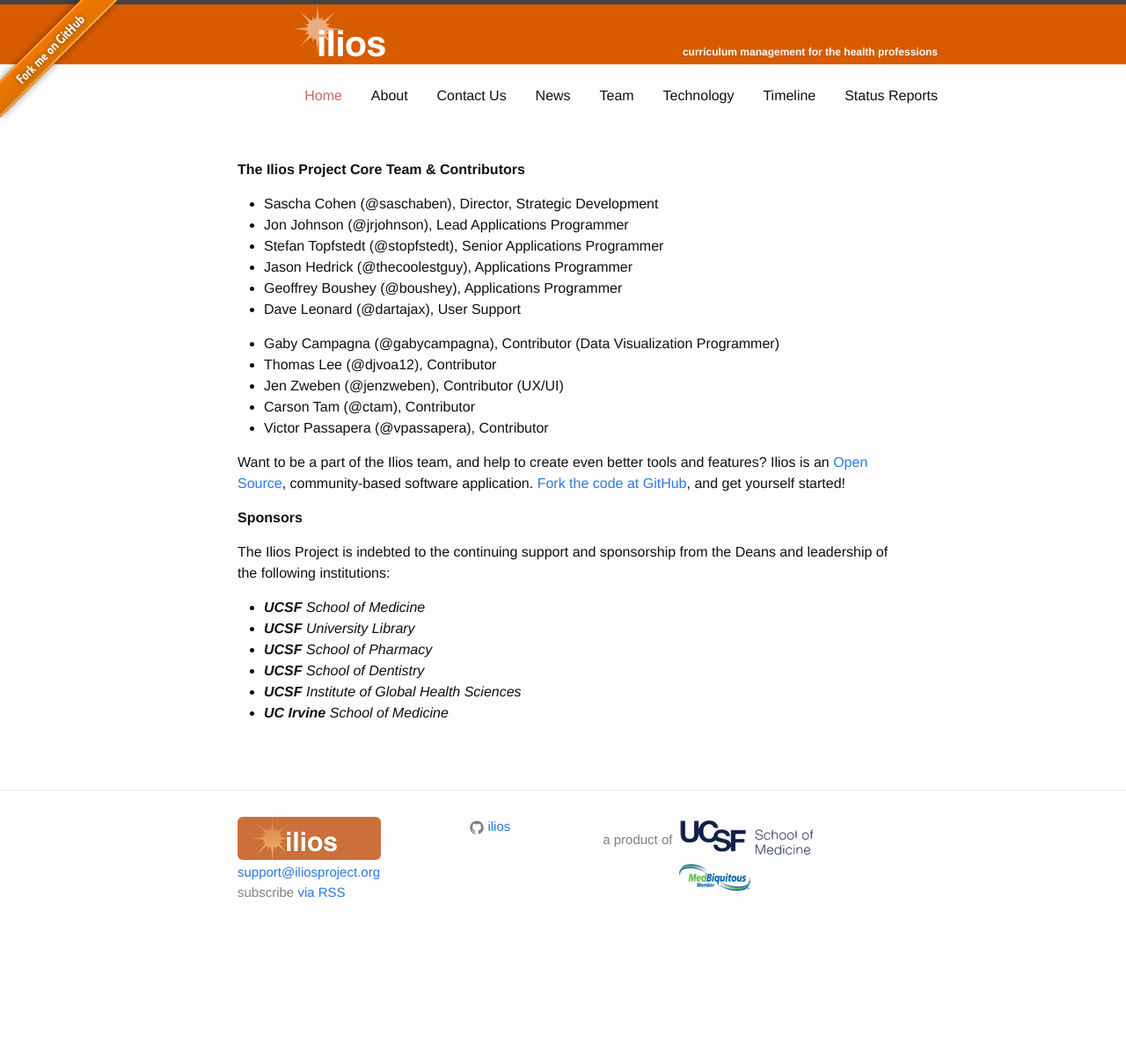
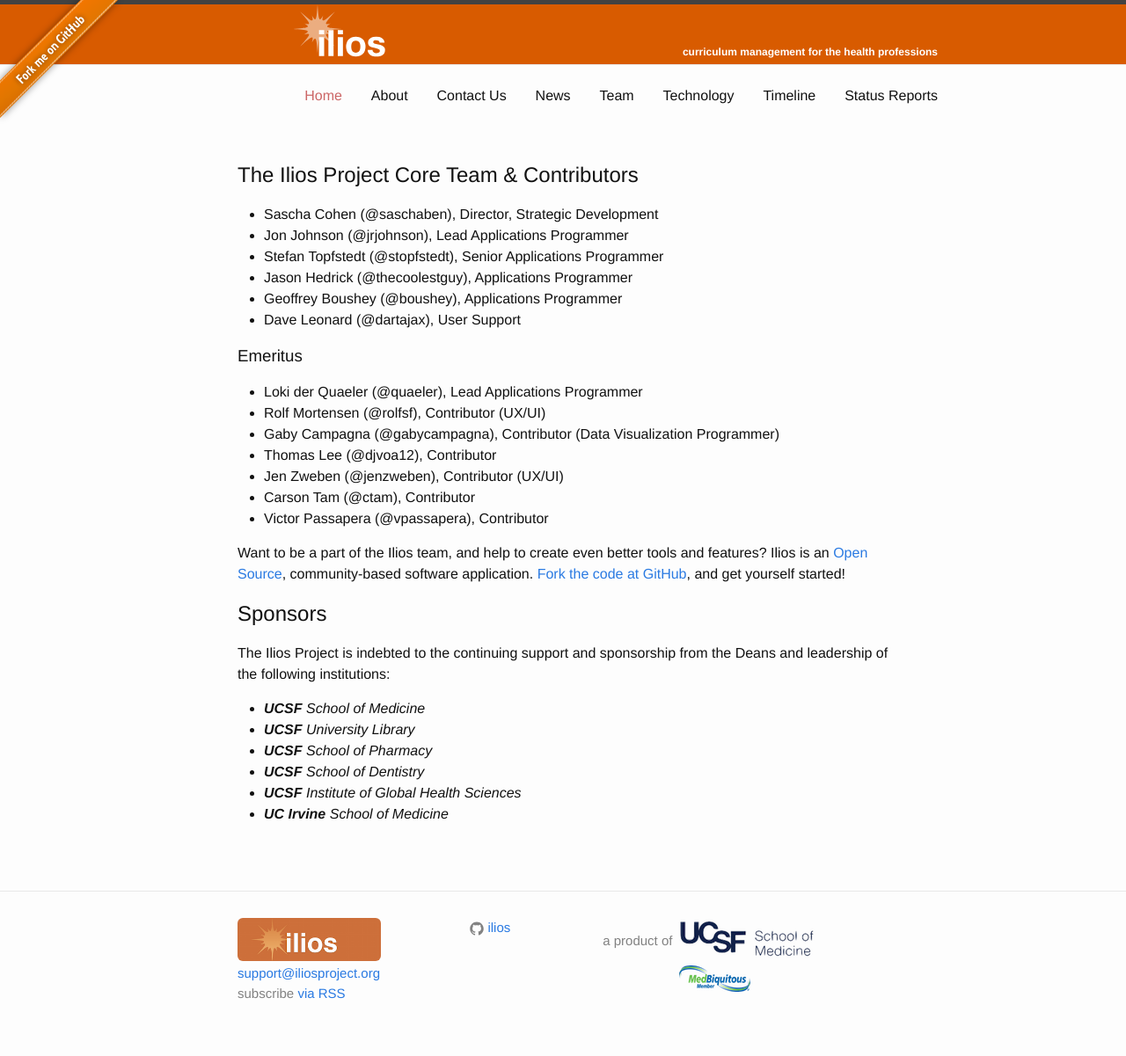
Before and after one commit to ilios/iliosproject.org, a Jekyll site: the page built from team.md, in a window 1280 px wide. Shown: the whole page at 88% size. Built offline with Jekyll 4.4.1, drawn with Linux system fonts in a browser that asks for light colours; before the commit the page ends 1086 px from its top, so only the background shows below that.

Commit message:
listed former contributors in emeritus section. added rolf and loki to it.
use proper headings instead of boldened text

```diff
--- a/team.md
+++ b/team.md
@@ -4,7 +4,7 @@
 permalink: /team/
 topLevel: true
 ---
- **The Ilios Project Core Team & Contributors**
+## The Ilios Project Core Team & Contributors
 
 - Sascha Cohen (@saschaben), Director, Strategic Development
 - Jon Johnson (@jrjohnson), Lead Applications Programmer
@@ -13,6 +13,10 @@
 - Geoffrey Boushey (@boushey), Applications Programmer
 - Dave Leonard (@dartajax), User Support
 
+### Emeritus
+
+- Loki der Quaeler (@quaeler), Lead Applications Programmer
+- Rolf Mortensen (@rolfsf), Contributor (UX/UI)
 - Gaby Campagna (@gabycampagna), Contributor (Data Visualization Programmer)
 - Thomas Lee (@djvoa12), Contributor
 - Jen Zweben (@jenzweben), Contributor (UX/UI)
@@ -21,7 +25,7 @@
 
 Want to be a part of the Ilios team, and help to create even better tools and features? Ilios is an [Open Source](http://opensource.org/){:target="_blank"}, community-based software application. [Fork the code at GitHub](https://github.com/ilios){:target="_blank"}, and get yourself started!
 
-**Sponsors**
+## Sponsors
 
 The Ilios Project is indebted to the continuing support and sponsorship from the Deans and leadership of the following institutions:
 
```
